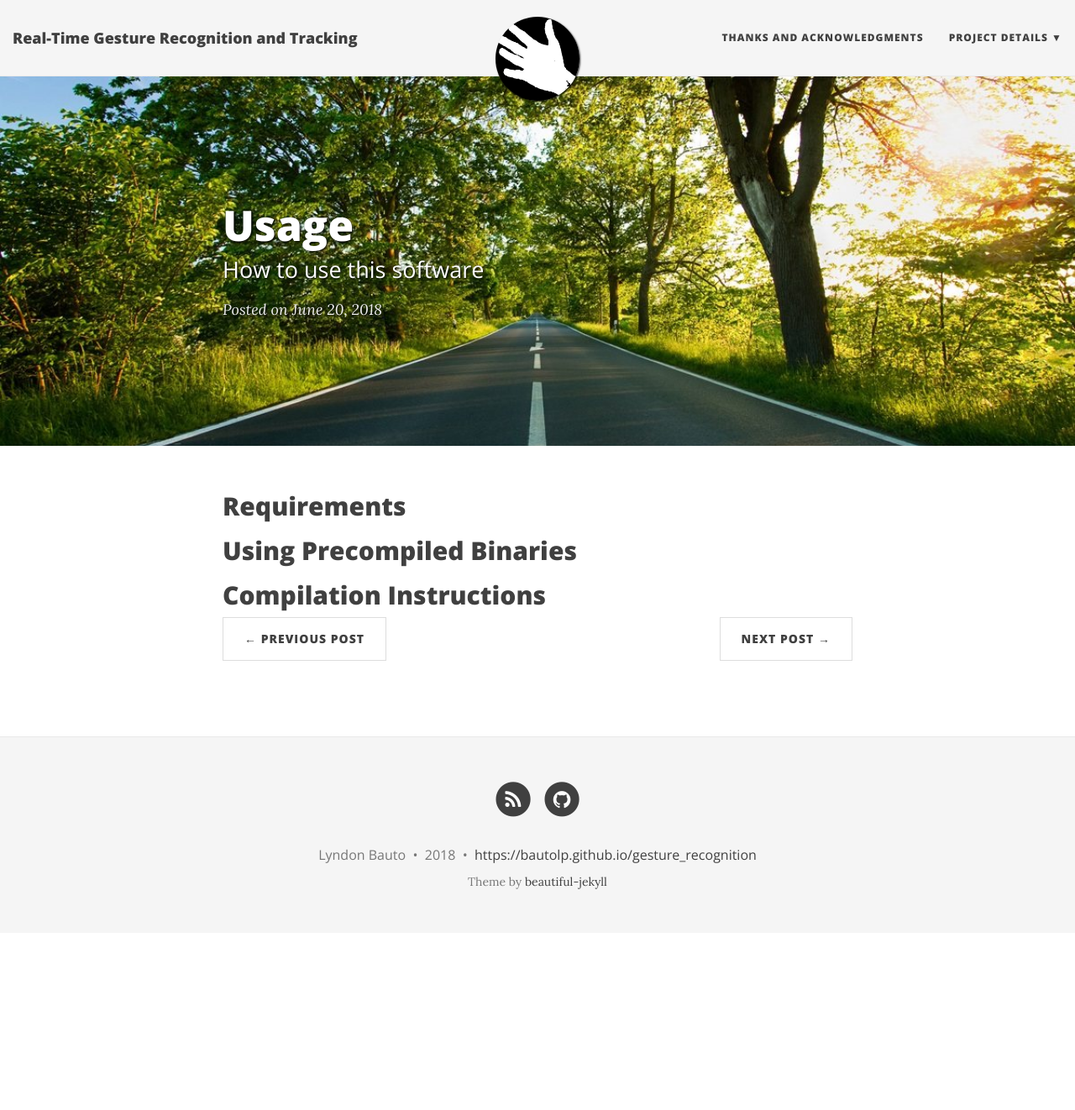
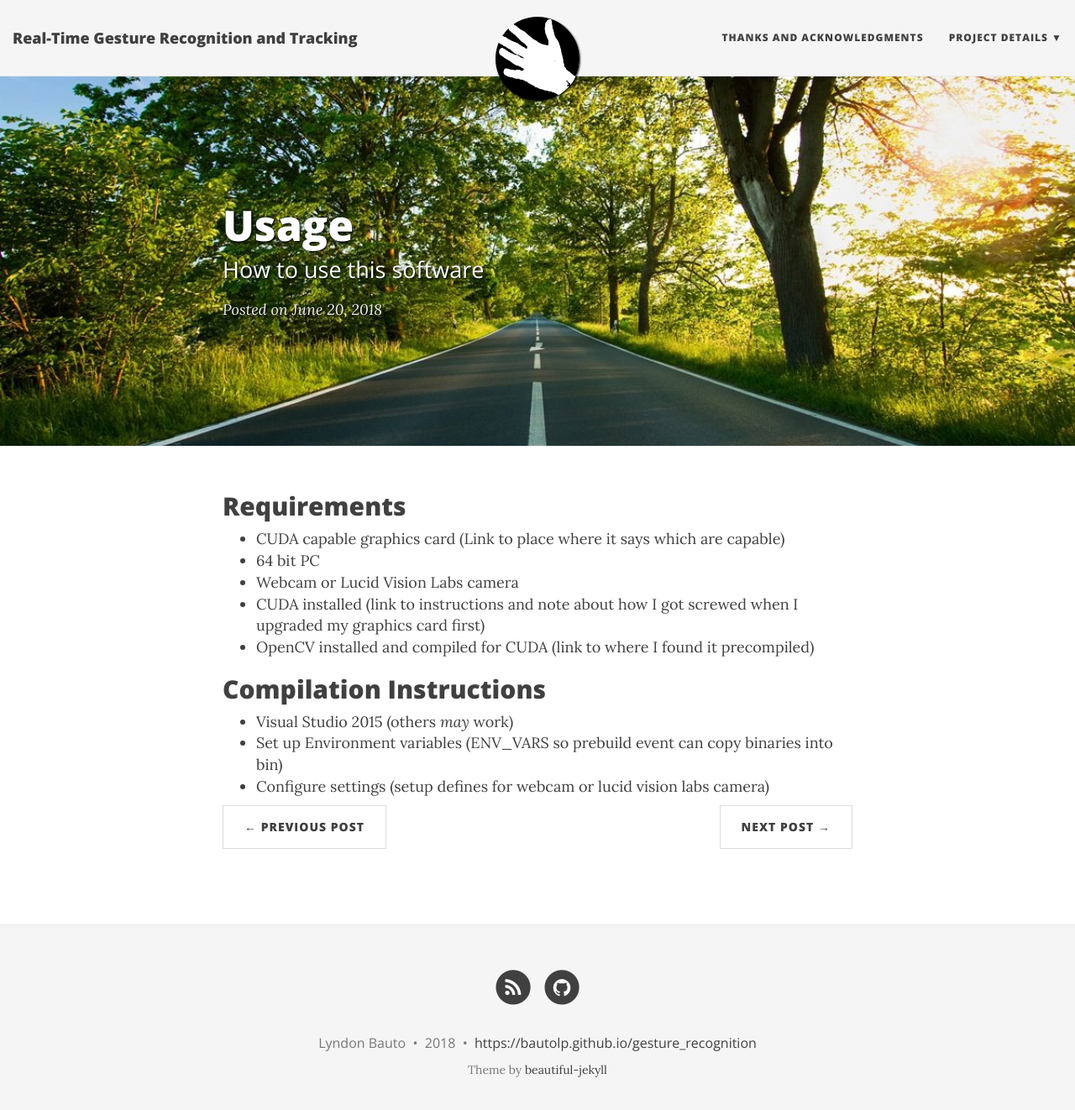
Before and after one commit to bautolp/gesture_recognition, a Jekyll site: the page built from _posts/2018-06-20-usage.md, in a window 1280 px wide and 1335 px high. Shown: the top 1322 px of the window at 84% size. Built offline with Jekyll 4.4.1, drawn with Linux system fonts in a browser that asks for light colours; nearby versions of some CDN libraries.

Commit message:
Updated usage post

```diff
--- a/_posts/2018-06-20-usage.md
+++ b/_posts/2018-06-20-usage.md
@@ -6,7 +6,13 @@ bigimg: /img/path.jpg
 ---
 
 ## Requirements
-
-## Using Precompiled Binaries
+- CUDA capable graphics card (Link to place where it says which are capable)
+- 64 bit PC
+- Webcam or Lucid Vision Labs camera
+- CUDA installed (link to instructions and note about how I got screwed when I upgraded my graphics card first)
+- OpenCV installed and compiled for CUDA (link to where I found it precompiled)
 
 ## Compilation Instructions
+- Visual Studio 2015 (others *may* work)
+- Set up Environment variables (ENV_VARS so prebuild event can copy binaries into bin)
+- Configure settings (setup defines for webcam or lucid vision labs camera)
```
